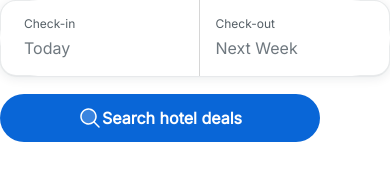
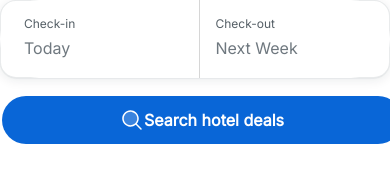
Before and after one commit to akramulratul/search-component-for-webflow_script, a React app in the folder LosAngelPage/: page / in a window 390 px wide. Built offline with nearby package versions, Linux system fonts and the light colour scheme.

Commit message:
uppoer design complete

```diff
--- a/LosAngelPage/package.json
+++ b/LosAngelPage/package.json
@@ -16,6 +16,7 @@
     "react-datepicker": "^4.12.0",
     "react-dom": "^18.2.0",
     "react-modal": "^3.16.1",
+    "react-responsive": "^9.0.2",
     "web-vitals": "^3.3.1"
   },
   "devDependencies": {
--- a/LosAngelPage/src/assets/styles/search.css
+++ b/LosAngelPage/src/assets/styles/search.css
@@ -101,9 +101,9 @@
 
 input {
   border: none;
-  height: 20px;
-  font-size: 16px;
-  width: auto;
+  /* height: 20px; */
+  /* font-size: 16px; */
+  /* width: auto; */
   overflow: hidden;
 }
 textarea:focus,
@@ -146,6 +146,12 @@ input[type="date"i] {
   background-color: white !important;
   color: black !important;
   background: white !important;
+  letter-spacing: 0.01em !important;
+  font-family: Inter, sans-serif !important;
+  font-size: 1rem !important;
+  line-height: 1.5rem !important;
+  text-decoration: none !important;
+  font-weight: 400 !important;
 }
 
 .search_icon-wrap {
@@ -203,6 +209,7 @@ input[type="date"i] {
     sans-serif
   );
   top: 36px;
+  padding-bottom: 5px;
 
   position: absolute;
   width: 96px;
@@ -378,17 +385,17 @@ input[type="date"i] {
     font-style: normal;
   }
 
-  input {
+  /* input {
     border: none;
-    height: 24px;
+    height: 32px;
     font-size: 16px;
     width: 100%;
     overflow: hidden;
-  }
-  textarea:focus,
+  } */
+  /* textarea:focus,
   input:focus {
     outline: none;
-  }
+  } */
 
   .last-button {
     display: none;
@@ -572,14 +579,19 @@ input[type="date"i] {
   }
 }
 
-@media only screen and (max-width: 479px) {
+@media only screen and (max-width: 375px) {
   .search_button-2 {
-    /* width: 100%;
-    max-width: 25rem; */
-    /* padding: 12px 16px 12px 16px; */
-    max-width: 20rem;
+    width: 23.4rem;
   }
   .search_button-wrapper {
-    width: 100% !important;
+    width: 100%;
   }
 }
+@media only screen and (max-width: 320px) {
+  .search_button-2 {
+    width: 20rem;
+  }
+  .search_button-wrapper {
+    width: 100%;
+  }
+}
--- a/LosAngelPage/src/index.js
+++ b/LosAngelPage/src/index.js
@@ -2,12 +2,13 @@ import React, { useState, useEffect } from "react";
 import ReactDOM from "react-dom";
 import reportWebVitals from "./reportWebVitals";
 import { format } from "date-fns";
+import { useMediaQuery } from "react-responsive";
 import "./assets/styles/search.css";
 import Modal from "react-modal";
 import DatePicker from "react-datepicker";
 import "react-datepicker/dist/react-datepicker.css";
 import "react-datepicker/dist/react-datepicker-cssmodules.css";
-Modal.setAppElement(document.getElementById("search_down"));
+Modal.setAppElement(document.getElementById("react-target"));
 
 function App() {
   const [checkInSelected, setCheckInSelected] = useState(false);
@@ -25,7 +26,7 @@ function App() {
   console.log("CheckIn", inDate);
   console.log("CheckOut", outDate);
 
-  const isSmallScreen = window.innerWidth <= 991;
+  const isSmallScreen = useMediaQuery({ query: "(max-width: 991px)" });
   const [showPlaceholder, setShowPlaceholder] = useState(true);
 
   useEffect(() => {
@@ -194,15 +195,14 @@ function App() {
             <div className="button_link">Search hotel deals</div>
           </a>
         </div>
-        <div className="background"></div>
       </div>
     </div>
-    /* </div> */
+    // </div>
   );
 }
 
 ReactDOM.render(
   React.createElement(App, {}, null),
-  document.getElementById("search_down")
+  document.getElementById("react-target")
 );
 reportWebVitals();
--- a/LosAngelPage/webpack.config.js
+++ b/LosAngelPage/webpack.config.js
@@ -41,4 +41,5 @@ module.exports = {
       directory: path.join(__dirname, "dist"),
     },
   },
+  devtool: false,
 };
```
Also changed, not shown: LosAngelPage/dist/bundle.js, LosAngelPage/dist/bundle.js.LICENSE.txt, LosAngelPage/dist/index.html, 1 other file.
